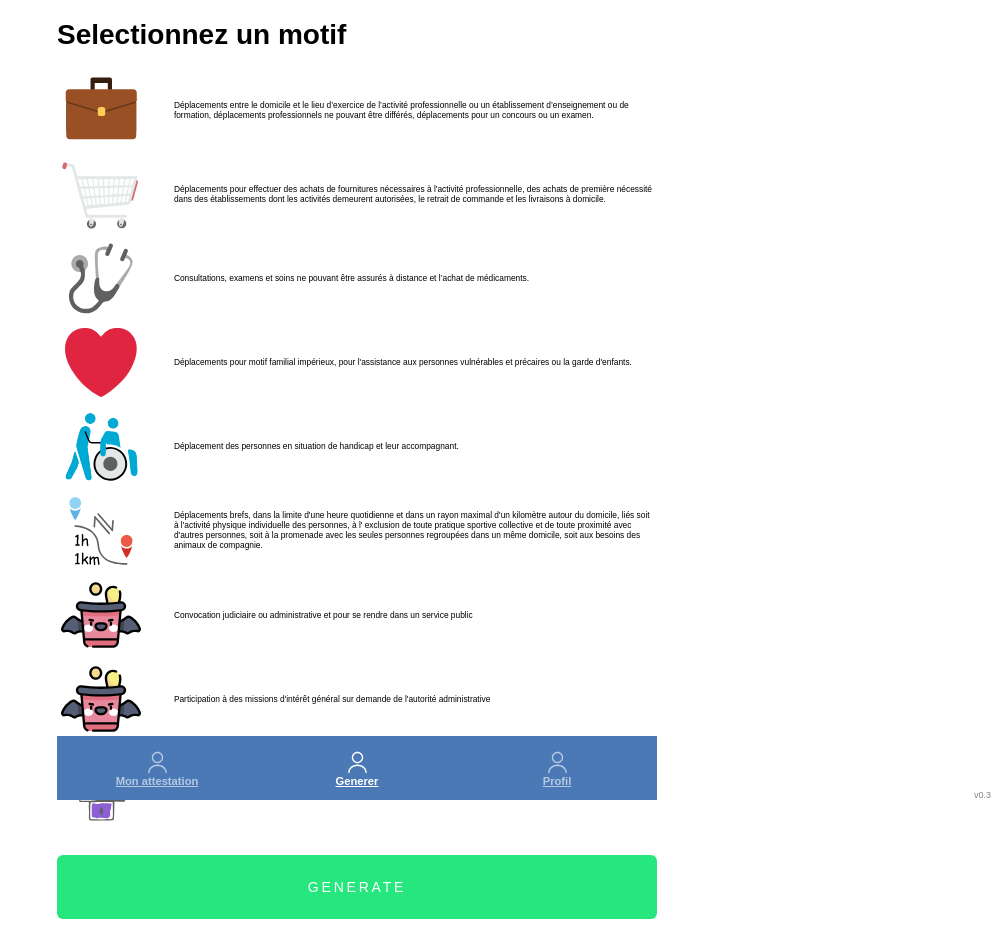
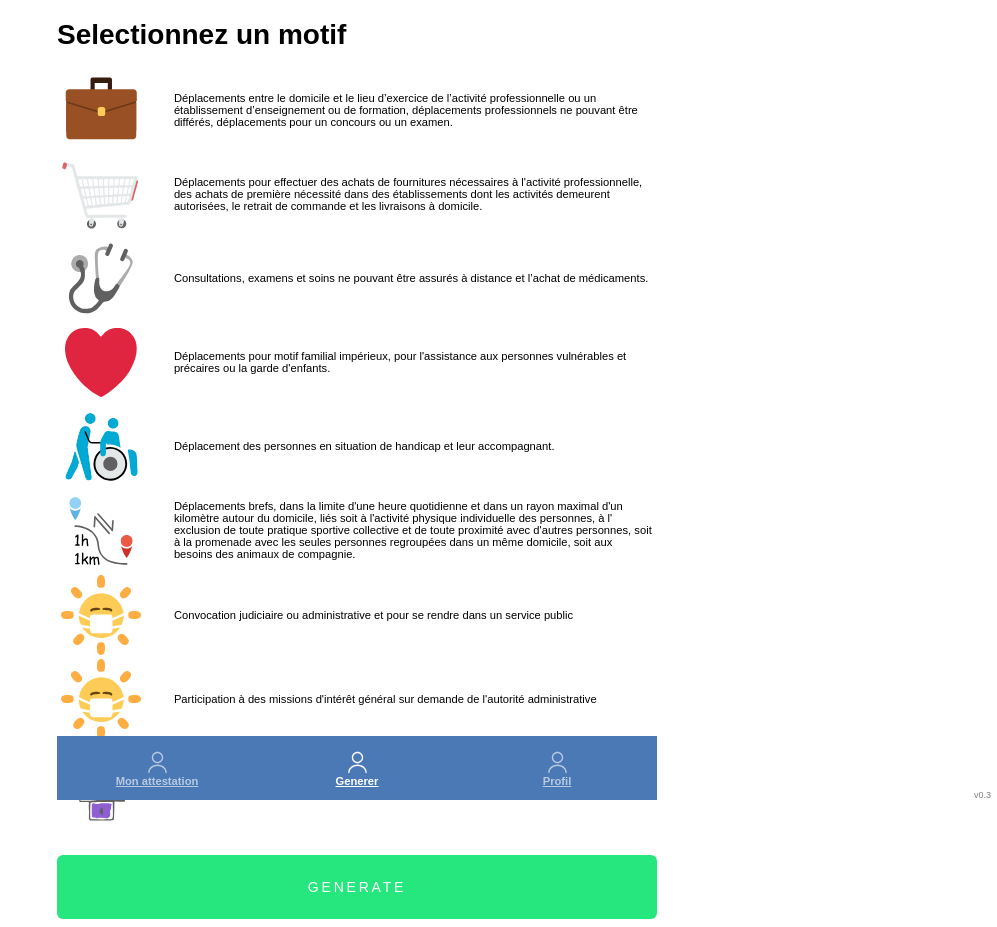
Before and after one commit to BAG-ERA/covid-n-go, a Vue app: page /#/generate in a window 1280 px wide. Shown: the whole page, without its empty margins (283-1280 px from the left). Built offline with nearby package versions, Linux system fonts and the light colour scheme.

Commit message:
add missing icons

```diff
--- a/src/data/reasons.js
+++ b/src/data/reasons.js
@@ -34,11 +34,11 @@
     la promenade avec les seules personnes regroupées dans un même domicile, soit aux besoins des animaux \
     de compagnie.',
   }, {
-    icon: 'drink.svg',
+    icon: 'legal.svg',
     name: 'convocation',
     description: 'Convocation judiciaire ou administrative et pour se rendre dans un service public',
   }, {
-    icon: 'drink.svg',
+    icon: 'tig.svg',
     name: 'missions',
     description: 'Participation à des missions d\'intérêt général sur demande de l\'autorité administrative',
   }, {
--- a/src/views/Generate.vue
+++ b/src/views/Generate.vue
@@ -152,7 +152,7 @@
 }
 
 .description-container {
-  font-size: 0.6em;
+  font-size: 0.8em;
   display: flex;
   flex: 85%;
   align-items: center;
```
Also changed, not shown: src/assets/legal.svg (added), src/assets/tig.svg (added).
